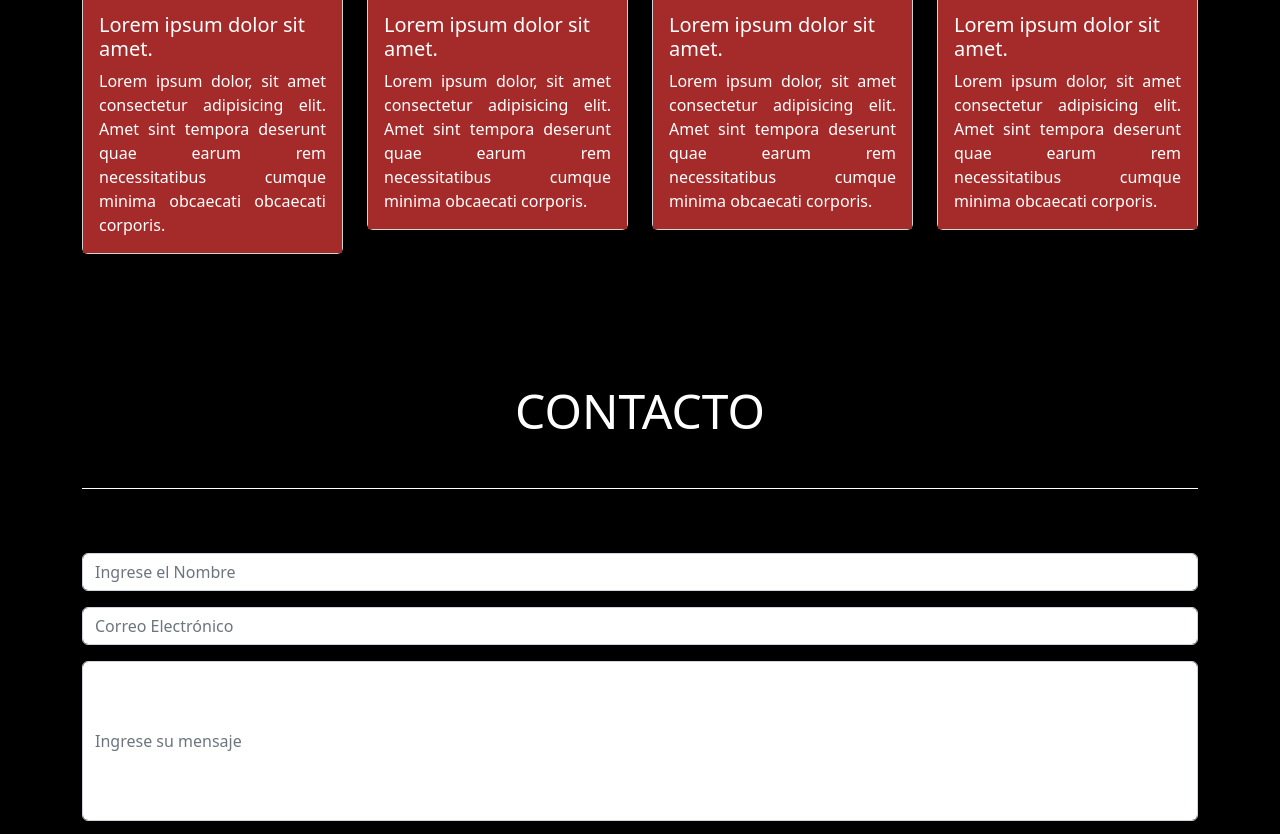
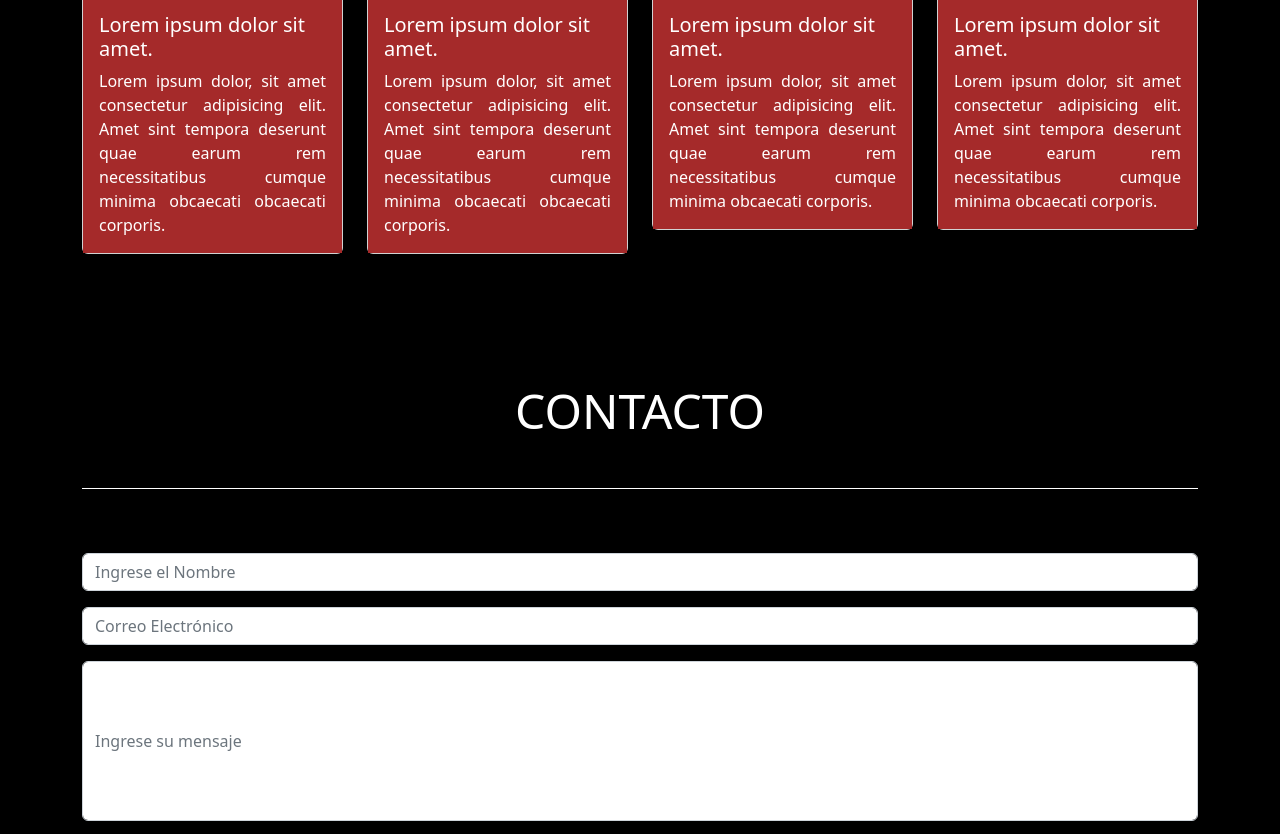
Before and after one commit to RamZivan/viajes_chile, a plain HTML site: page index.html in a window 1280 px wide. Shown: the part 2082-2916 px from the top of the page. Drawn offline with nearby package versions, Linux system fonts and the light colour scheme.

Commit message:
ejecutando arreglos

```diff
--- a/index.html
+++ b/index.html
@@ -133,7 +133,7 @@
                     <div class="card-body">
                         <h5 class="card-title">Lorem ipsum dolor sit amet.</h5>
                         <p class="card-text">Lorem ipsum dolor, sit amet consectetur adipisicing elit. Amet sint tempora
-                            deserunt quae earum rem necessitatibus cumque minima obcaecati corporis.</p>
+                            deserunt quae earum rem necessitatibus cumque minima obcaecati obcaecati corporis.</p>
                     </div>
                 </div>
             </div>
```
